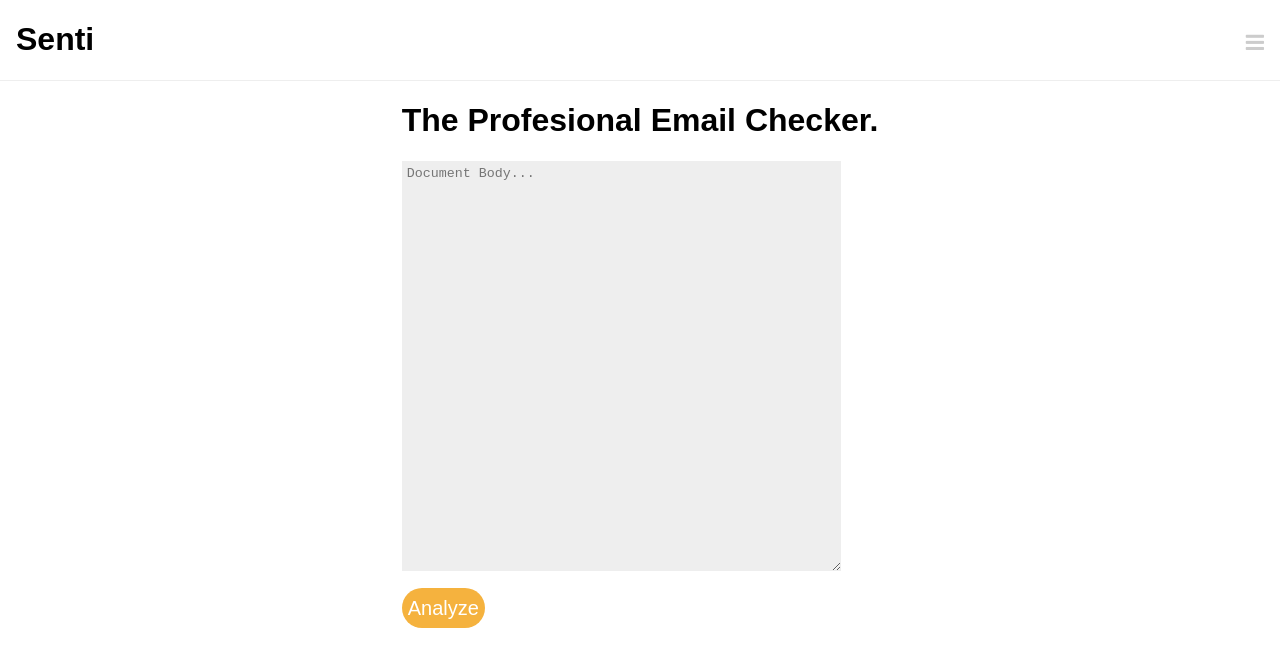
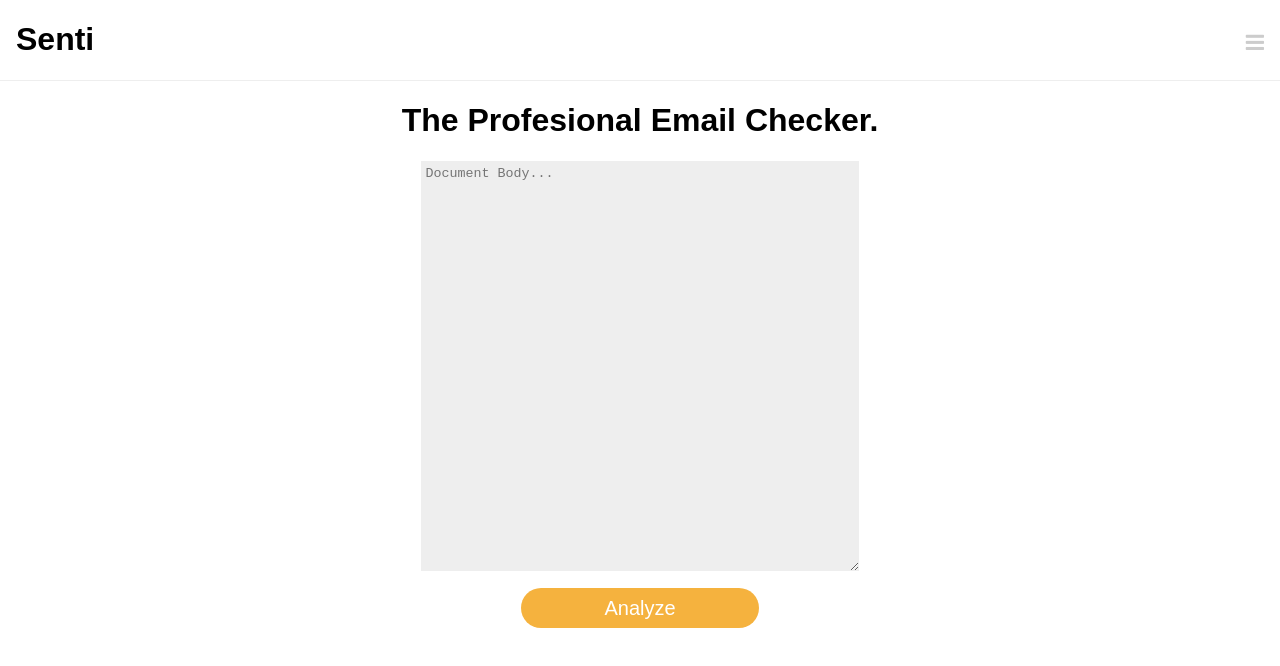
Before and after one commit to BrandonKlotz/senti, a React (Create React App) app in the folder client/: page / in a window 1280 px wide. Shown: the top 666 px of the page. Built offline with nearby package versions, Linux system fonts and the light colour scheme.

Commit message:
Fix layout centering and cleaned up form html

```diff
--- a/client/src/components/Form.js
+++ b/client/src/components/Form.js
@@ -10,19 +10,15 @@ class Form extends Component {
 
 	render() {
 		return (
-      <form onSubmit={this.handleSubmit.bind(this)} className="new-blurb-form">
+      <form onSubmit={this.handleSubmit.bind(this)} className="form">
         <h1>The Profesional Email Checker.</h1>
-        <div className="new-blurb-input-area">
           <textarea
             className='f-input-2'
             onChange={this.handleText.bind(this)}
             value={this.state.text}
             placeholder="Document Body...">
           </textarea>
-        </div>
-        <div className="form-submit-2">
 					<input type="submit" value="Analyze" onClick={this.handleSubmit.bind(this)} className="Button" />
-        </div>
       </form>
 		);
 	}
--- a/client/src/index.css
+++ b/client/src/index.css
@@ -6,12 +6,15 @@ body {
 
 .App {
   margin: 0 auto;
-  /*padding: 2em;*/
   width: 90%;
   min-height: 400px;
   display: flex;
   flex-direction: column;
   align-items: center;
+}
+
+.form {
+  text-align: center;
 }
 
 header {
@@ -35,7 +38,7 @@ textarea {
 
 .Button {
   height: 40px;
-  max-width: 600px;
+  width: 50%;
   background-color: #F5B23E;
   color: #fff;
   font-size: 1.25em;
```
